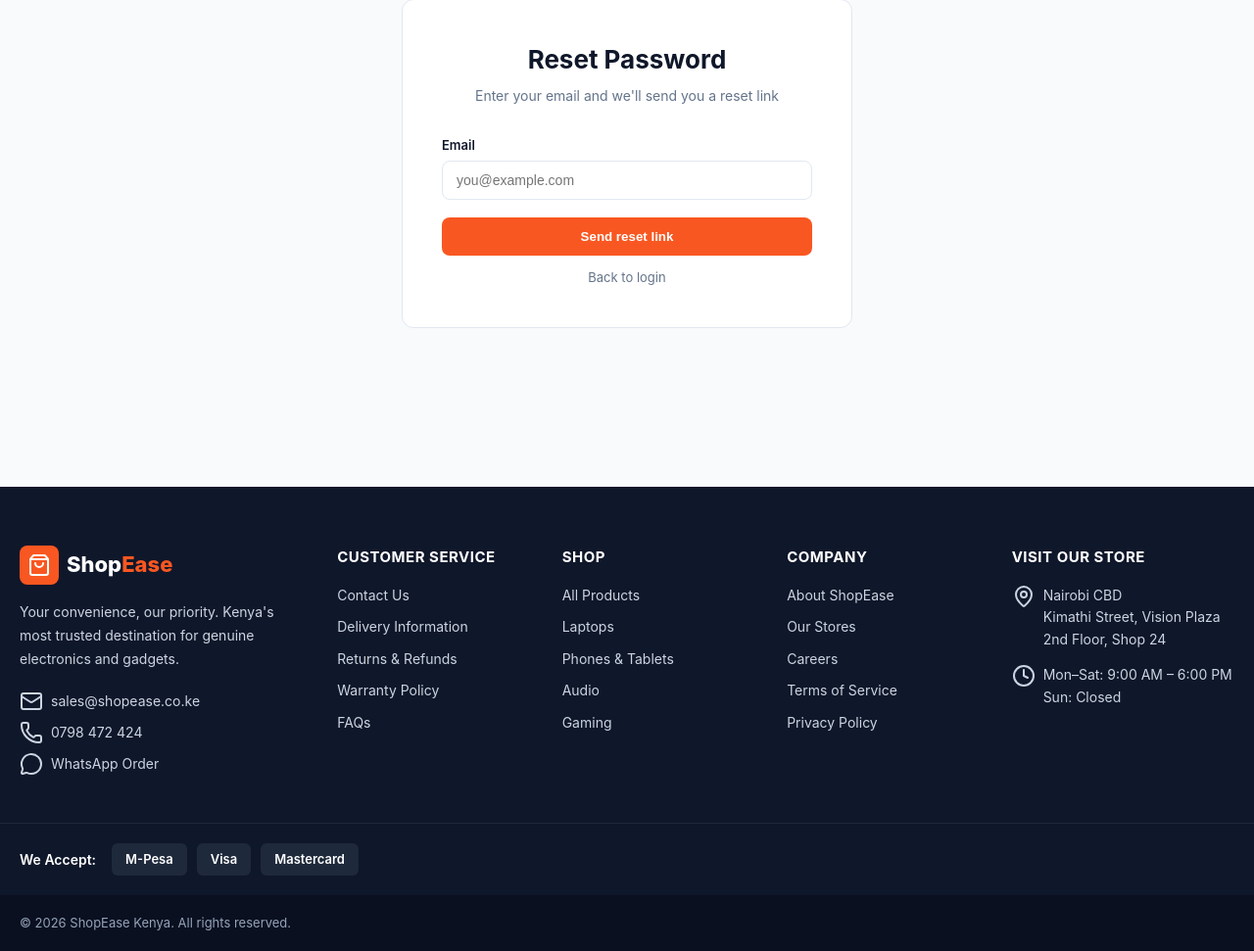
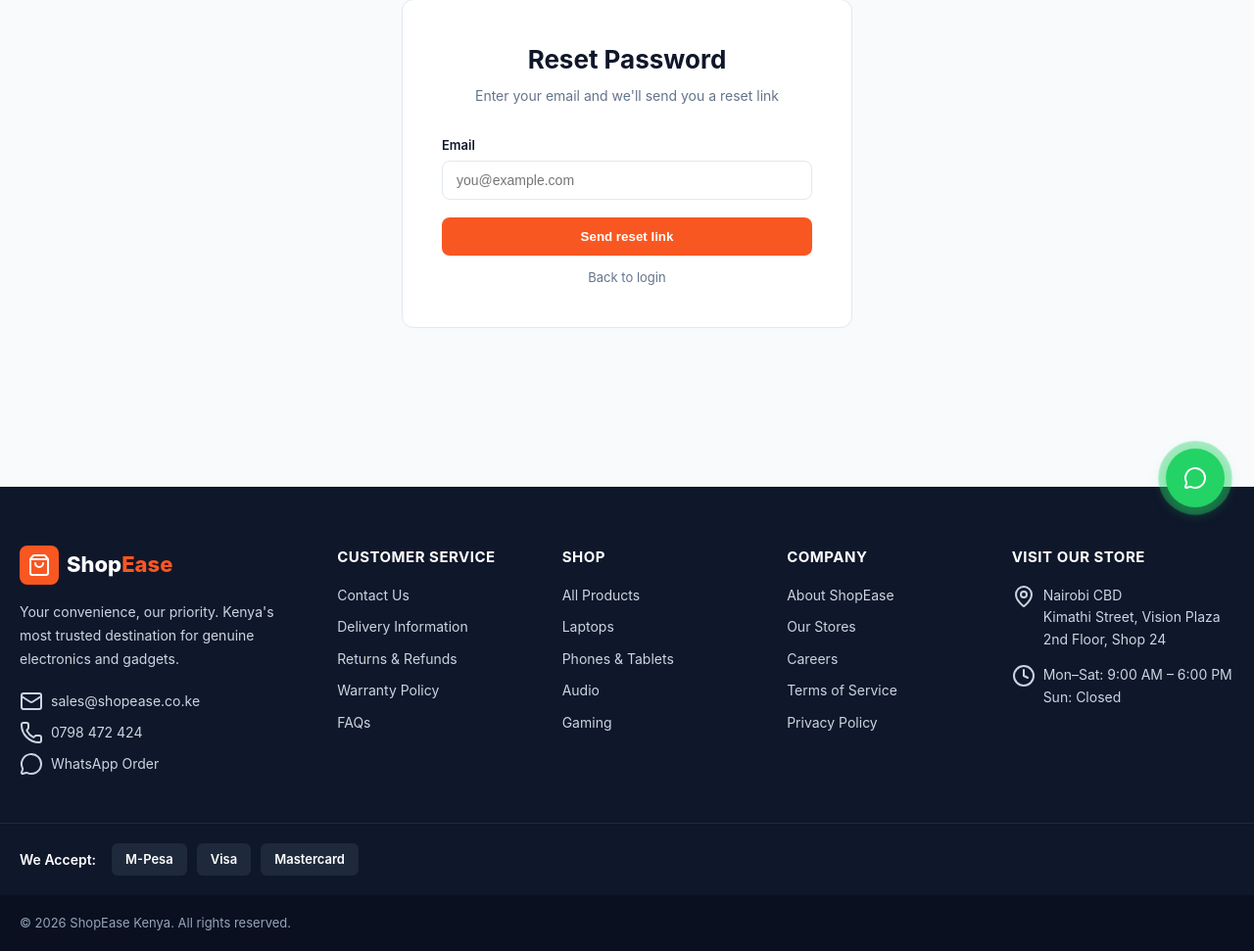
Before and after one commit to KakaDev254/shopease, a Django app: page /accounts/password-reset/ in a window 1280 px wide. Shown: the part 252-1223 px from the top of the page at 98% size. Run offline with Django 5.2, Linux system fonts and the light colour scheme; data that the repository does not hold is empty.

Commit message:
added floating whatsapp

```diff
--- a/static/css/base.css
+++ b/static/css/base.css
@@ -261,3 +261,66 @@ body {
         pointer-events: auto;
     }
 }
+/* =========================================
+   FLOATING WHATSAPP BUTTON
+   ========================================= */
+.floating-whatsapp {
+    position: fixed;
+    bottom: 30px;
+    right: 30px;
+    background-color: #25D366;
+    color: #fff;
+    width: 60px;
+    height: 60px;
+    border-radius: 50%;
+    display: flex;
+    align-items: center;
+    justify-content: center;
+    box-shadow: 0 4px 15px rgba(37, 211, 102, 0.4);
+    z-index: 999; /* High z-index to stay on top */
+    transition: transform 0.3s ease, box-shadow 0.3s ease;
+}
+
+.floating-whatsapp i {
+    width: 32px;
+    height: 32px;
+}
+
+.floating-whatsapp:hover {
+    transform: scale(1.1);
+    box-shadow: 0 6px 20px rgba(37, 211, 102, 0.6);
+    color: #fff;
+}
+
+/* Pulse Animation to draw attention */
+.floating-whatsapp::before {
+    content: '';
+    position: absolute;
+    width: 100%;
+    height: 100%;
+    background-color: #25D366;
+    border-radius: 50%;
+    z-index: -1;
+    animation: pulse 2s infinite;
+}
+
+@keyframes pulse {
+    0% { transform: scale(1); opacity: 0.8; }
+    100% { transform: scale(1.5); opacity: 0; }
+}
+
+/* Mobile Adjustments */
+@media (max-width: 768px) {
+    .floating-whatsapp {
+        /* Move it up so it doesn't overlap the mobile bottom nav */
+        bottom: 85px;
+        right: 20px;
+        width: 50px;
+        height: 50px;
+    }
+
+    .floating-whatsapp i {
+        width: 26px;
+        height: 26px;
+    }
+}
--- a/templates/base.html
+++ b/templates/base.html
@@ -37,6 +37,14 @@
       {% endfor %}
     </div>
     {% endif %}
+       <!-- Floating WhatsApp Button -->
+    <a href="https://wa.me/254798472424?text=Hi%20ShopEase,%20I%20need%20some%20help."
+      class="floating-whatsapp"
+      target="_blank"
+      rel="noopener"
+      aria-label="Chat on WhatsApp">
+        <i data-lucide="message-circle"></i>
+    </a>
 
     <script src="{% static 'js/main.js' %}"></script>
     <script src="{% static 'js/search.js' %}"></script>
@@ -44,5 +52,7 @@
     <script src="{% static 'js/wishlist.js' %}"></script>
     {% block extra_js %}{% endblock %}
     <script>lucide.createIcons();</script>
+
+
 </body>
 </html>
```
